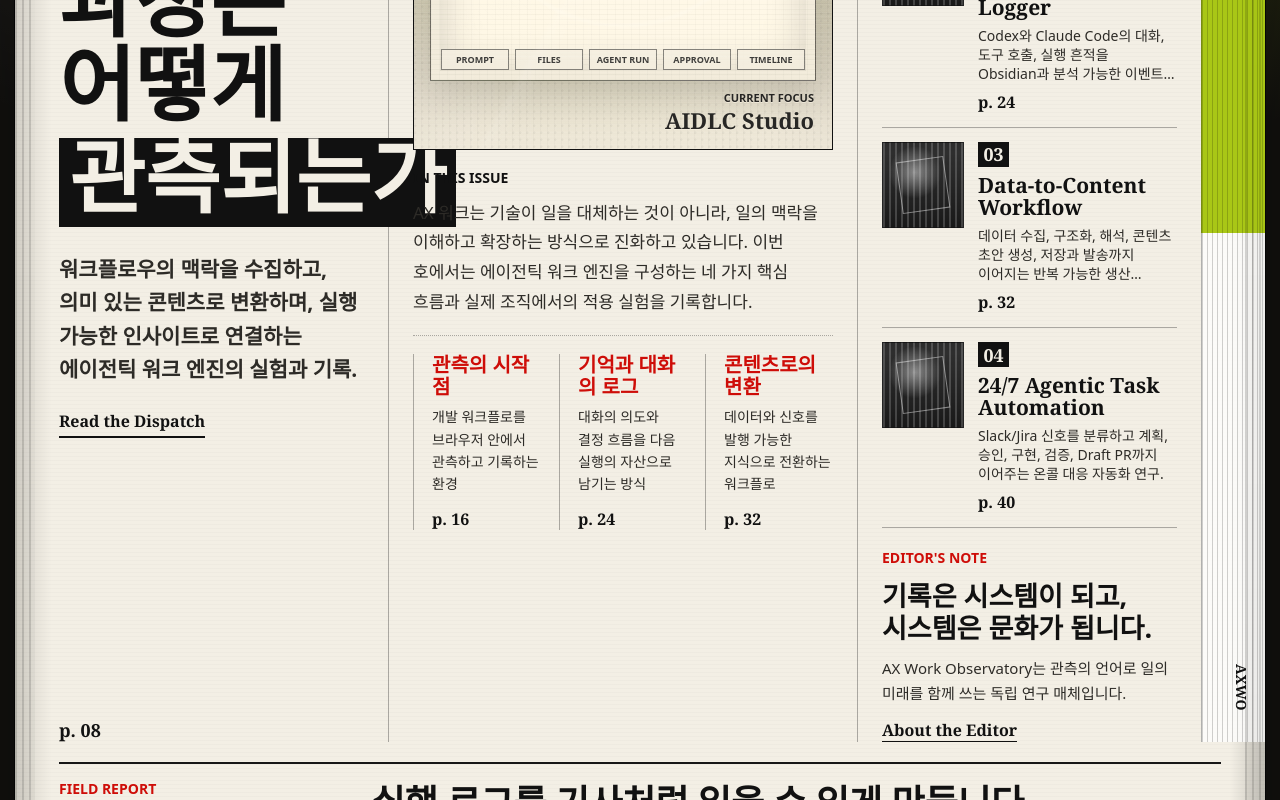
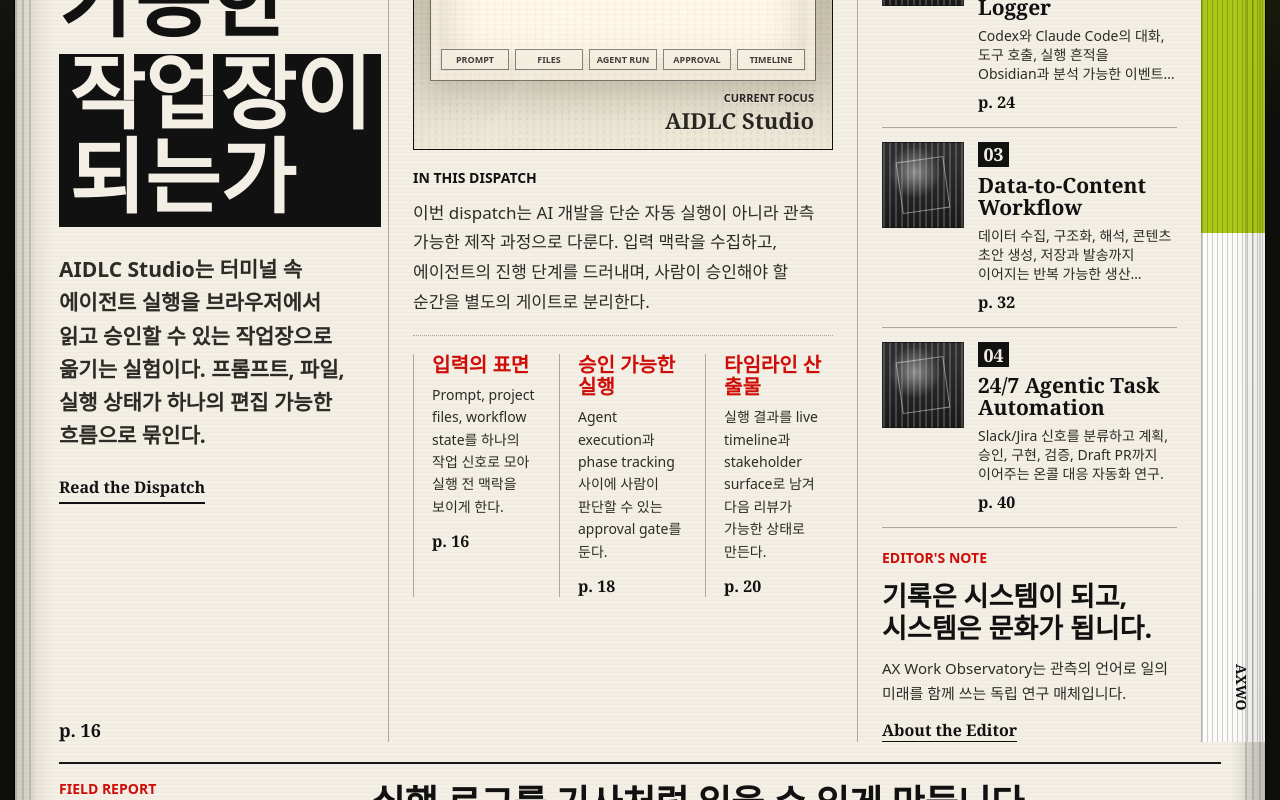
Before and after one commit to znehraks/ax-work-observatory, a Next.js app: page / in a window 1280 px wide. Shown: the part 520-1320 px from the top of the page. Built offline with nearby package versions, Linux system fonts and the light colour scheme; grey boxes are pictures that could not be loaded.

Commit message:
Update article copy by research dispatch

```diff
--- a/components/observatory-home.tsx
+++ b/components/observatory-home.tsx
@@ -1,29 +1,11 @@
 "use client";
 
-import { useEffect, useRef, useState } from "react";
+import { Fragment, useEffect, useRef, useState } from "react";
 import type { CSSProperties } from "react";
 import { AnimatePresence, motion, useReducedMotion } from "framer-motion";
 import { Pause, Play, X } from "lucide-react";
 import { flowNodes, researchTracks } from "@/content/research";
 import type { ResearchTrack } from "@/content/research";
-
-const issueCards = [
-  {
-    title: "관측의 시작점",
-    page: "p. 16",
-    copy: "개발 워크플로를 브라우저 안에서 관측하고 기록하는 환경",
-  },
-  {
-    title: "기억과 대화의 로그",
-    page: "p. 24",
-    copy: "대화의 의도와 결정 흐름을 다음 실행의 자산으로 남기는 방식",
-  },
-  {
-    title: "콘텐츠로의 변환",
-    page: "p. 32",
-    copy: "데이터와 신호를 발행 가능한 지식으로 전환하는 워크플로",
-  },
-];
 
 const dispatchPages = ["16", "24", "32", "40"];
 
@@ -60,6 +42,7 @@
   const isMotionActive = isPrinting && !prefersReducedMotion;
   const activeTrack =
     researchTracks.find((track) => track.id === activeId) ?? researchTracks[0];
+  const activeArticle = activeTrack.article;
   const expandedTrack = expandedTrackId
     ? researchTracks.find((track) => track.id === expandedTrackId)
     : null;
@@ -83,23 +66,12 @@
             transition={{ delay: 0.1, duration: 0.55 }}
           >
             <span className="rubric">Cover Story</span>
-            <h1>
-              AX 시대,
-              <br />
-              일의 과정은
-              <br />
-              어떻게
-              <br />
-              <mark>관측되는가</mark>
-            </h1>
-            <p>
-              워크플로우의 맥락을 수집하고, 의미 있는 콘텐츠로 변환하며, 실행
-              가능한 인사이트로 연결하는 에이전틱 워크 엔진의 실험과 기록.
-            </p>
+            <ArticleHeadline lines={activeArticle.headline} />
+            <p>{activeArticle.lead}</p>
             <a className="read-link" href="#research-dispatch">
               Read the Dispatch
             </a>
-            <strong className="folio">p. 08</strong>
+            <strong className="folio">{activeArticle.cards[0]?.page ?? "p. 08"}</strong>
           </motion.section>
 
           <section className="main-story">
@@ -110,16 +82,11 @@
               onOpenDetails={() => setExpandedTrackId(activeTrack.id)}
             />
             <div className="issue-copy">
-              <span>In This Issue</span>
-              <p>
-                AX 워크는 기술이 일을 대체하는 것이 아니라, 일의 맥락을 이해하고
-                확장하는 방식으로 진화하고 있습니다. 이번 호에서는 에이전틱 워크
-                엔진을 구성하는 네 가지 핵심 흐름과 실제 조직에서의 적용 실험을
-                기록합니다.
-              </p>
+              <span>In This Dispatch</span>
+              <p>{activeArticle.issueBody}</p>
             </div>
             <div className="issue-card-grid" id="notes">
-              {issueCards.map((card) => (
+              {activeArticle.cards.map((card) => (
                 <article key={card.title}>
                   <h2>{card.title}</h2>
                   <p>{card.copy}</p>
@@ -265,6 +232,23 @@
         </AnimatePresence>
       </motion.article>
     </main>
+  );
+}
+
+function ArticleHeadline({ lines }: { lines: string[] }) {
+  const normalLines = lines.slice(0, -1);
+  const markedLine = lines.at(-1);
+
+  return (
+    <h1>
+      {normalLines.map((line, index) => (
+        <Fragment key={`${line}-${index}`}>
+          {line}
+          <br />
+        </Fragment>
+      ))}
+      {markedLine ? <mark>{markedLine}</mark> : null}
+    </h1>
   );
 }
 
--- a/content/research.ts
+++ b/content/research.ts
@@ -20,6 +20,7 @@
   shortTitle: string;
   summary: string;
   question: string;
+  article: ResearchArticle;
   input: string[];
   process: string[];
   artifact: string[];
@@ -28,6 +29,17 @@
   accent: string;
   icon: LucideIcon;
   machine: ResearchMachine;
+};
+
+export type ResearchArticle = {
+  headline: string[];
+  lead: string;
+  issueBody: string;
+  cards: Array<{
+    title: string;
+    copy: string;
+    page: string;
+  }>;
 };
 
 export type MachineVariant = "observatory" | "memory" | "content" | "response";
@@ -63,6 +75,30 @@
     summary:
       "터미널 안에 숨어 있던 AI 개발 워크플로를 브라우저에서 관측, 승인, 협업 가능한 화면으로 바꾸는 연구.",
     question: "AI 개발 과정을 어떻게 이해 가능하고 승인 가능한 흐름으로 만들 수 있을까?",
+    article: {
+      headline: ["프롬프트는", "어떻게", "관측 가능한", "작업장이 되는가"],
+      lead:
+        "AIDLC Studio는 터미널 속 에이전트 실행을 브라우저에서 읽고 승인할 수 있는 작업장으로 옮기는 실험이다. 프롬프트, 파일, 실행 상태가 하나의 편집 가능한 흐름으로 묶인다.",
+      issueBody:
+        "이번 dispatch는 AI 개발을 단순 자동 실행이 아니라 관측 가능한 제작 과정으로 다룬다. 입력 맥락을 수집하고, 에이전트의 진행 단계를 드러내며, 사람이 승인해야 할 순간을 별도의 게이트로 분리한다.",
+      cards: [
+        {
+          title: "입력의 표면",
+          copy: "Prompt, project files, workflow state를 하나의 작업 신호로 모아 실행 전 맥락을 보이게 한다.",
+          page: "p. 16",
+        },
+        {
+          title: "승인 가능한 실행",
+          copy: "Agent execution과 phase tracking 사이에 사람이 판단할 수 있는 approval gate를 둔다.",
+          page: "p. 18",
+        },
+        {
+          title: "타임라인 산출물",
+          copy: "실행 결과를 live timeline과 stakeholder surface로 남겨 다음 리뷰가 가능한 상태로 만든다.",
+          page: "p. 20",
+        },
+      ],
+    },
     input: ["Prompt", "Project files", "Workflow state"],
     process: ["Agent execution", "Phase tracking", "Approval gate"],
     artifact: ["Live timeline", "Rendered artifacts", "Stakeholder surface"],
@@ -137,6 +173,30 @@
     summary:
       "Codex와 Claude Code의 대화, 도구 호출, 실행 흔적을 Obsidian과 분석 가능한 이벤트로 남기는 메모리 레이어.",
     question: "AI와 일한 대화를 어떻게 다음 실행을 개선하는 자산으로 바꿀 수 있을까?",
+    article: {
+      headline: ["대화는", "어떻게", "다음 실행의", "기억이 되는가"],
+      lead:
+        "Agent Conversation Logger는 Codex와 Claude Code에서 흘러가는 대화, 도구 호출, 판단 흔적을 잃어버리지 않기 위한 기억 레이어다. 대화는 기록되고, 기록은 다음 실행의 재료가 된다.",
+      issueBody:
+        "이 dispatch는 에이전트와의 협업을 일회성 채팅이 아니라 축적 가능한 작업 메모리로 바라본다. 세션을 캡처하고, 이벤트를 정규화하고, 안전하게 남길 수 있는 기록만 아카이브한다.",
+      cards: [
+        {
+          title: "세션 캡처",
+          copy: "Codex와 Claude Code의 대화, tool event, 실행 경계를 같은 관측 단위로 수집한다.",
+          page: "p. 24",
+        },
+        {
+          title: "이벤트 문법",
+          copy: "Transcript와 lifecycle hook을 JSONL로 분석 가능한 구조로 정규화한다.",
+          page: "p. 26",
+        },
+        {
+          title: "다음 실행의 기억",
+          copy: "Obsidian log, HTML viewer, next-run template로 회고와 재사용 루프를 만든다.",
+          page: "p. 28",
+        },
+      ],
+    },
     input: ["Codex sessions", "Claude Code sessions", "Tool events"],
     process: ["Lifecycle hooks", "Transcript capture", "Event normalization"],
     artifact: ["Obsidian logs", "JSONL events", "HTML viewer"],
@@ -211,6 +271,30 @@
     summary:
       "데이터 수집, 구조화, 해석, 콘텐츠 초안 생성, 저장과 발송까지 이어지는 반복 가능한 생산 파이프라인.",
     question: "수집된 신호를 어떻게 매일 발행 가능한 지식과 콘텐츠로 전환할 수 있을까?",
+    article: {
+      headline: ["신호는", "어떻게", "발행 가능한", "초안이 되는가"],
+      lead:
+        "Data-to-Content Workflow는 흩어진 리서치 신호를 수집하고 구조화해 실제로 발행 가능한 브리프와 초안으로 바꾸는 생산 파이프라인이다.",
+      issueBody:
+        "이 dispatch는 데이터 수집 그 자체보다, 수집된 신호가 어떻게 문장과 판단으로 변환되는지를 추적한다. 저장된 노트와 맥락 아카이브는 구조화 단계를 거쳐 검증 가능한 콘텐츠 초안으로 이어진다.",
+      cards: [
+        {
+          title: "신호 수집",
+          copy: "Research signals, saved notes, context archive를 발행 후보가 되는 재료로 모은다.",
+          page: "p. 32",
+        },
+        {
+          title: "의미 구조화",
+          copy: "Collect와 Structure 단계에서 자료를 논점, 근거, 재사용 가능한 맥락으로 나눈다.",
+          page: "p. 34",
+        },
+        {
+          title: "발행 대기열",
+          copy: "Research brief, article draft, Obsidian note를 검증 질문과 publishing queue로 연결한다.",
+          page: "p. 36",
+        },
+      ],
+    },
     input: ["Research signals", "Saved notes", "Context archive"],
     process: ["Collect", "Structure", "Generate"],
     artifact: ["Research brief", "Article draft", "Obsidian note"],
@@ -285,6 +369,30 @@
     summary:
       "Slack/Jira 신호를 분류하고 계획, 승인, 구현, 검증, Draft PR까지 이어주는 온콜 대응 자동화 연구.",
     question: "운영 요청을 어디까지 안전하게 자동 분류하고 실행 대기 상태로 만들 수 있을까?",
+    article: {
+      headline: ["알림은", "어떻게", "승인 가능한", "PR이 되는가"],
+      lead:
+        "24/7 Agentic Task Automation은 Slack과 Jira에서 들어오는 운영 신호를 분류하고, 승인 가능한 작업 단위로 바꾼 뒤 Draft PR까지 밀어 올리는 대응 루프다.",
+      issueBody:
+        "이 dispatch는 온콜 자동화를 즉시 실행되는 봇이 아니라, 위험도와 승인 조건을 분리하는 대응 시스템으로 다룬다. 신호는 triage되고, 작업은 계획되며, 실행은 감사 가능한 산출물로 남는다.",
+      cards: [
+        {
+          title: "신호 분류",
+          copy: "Slack signal, Jira issue, runtime health를 읽어 위험도와 작업 가능 범위를 먼저 나눈다.",
+          page: "p. 40",
+        },
+        {
+          title: "승인 잠금",
+          copy: "Plan과 approval gate를 거쳐 자동 실행 전에 사람이 판단해야 할 지점을 명확히 둔다.",
+          page: "p. 42",
+        },
+        {
+          title: "Draft PR 루프",
+          copy: "Worker run 결과를 Draft PR, audit report, status reaction으로 남겨 리뷰 가능한 상태를 만든다.",
+          page: "p. 44",
+        },
+      ],
+    },
     input: ["Slack signal", "Jira issue", "Runtime health"],
     process: ["Intake classify", "Plan", "Approval gate", "Worker run"],
     artifact: ["Draft PR", "Audit report", "Status reaction"],
```
Also changed, not shown: 2 other files (tests, documents, lock files or other folders).
